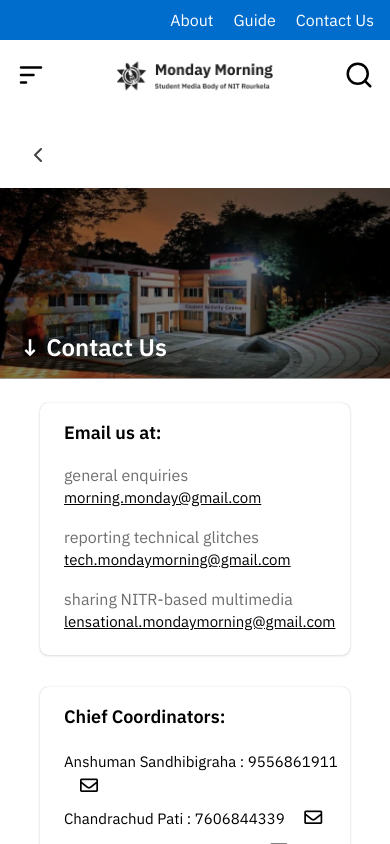
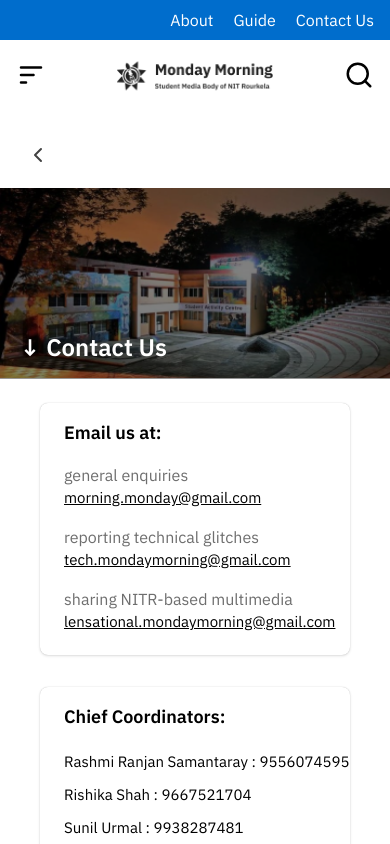
Before and after one commit to Monday-Morning/project-tahiti, a Next.js app in the folder client/: page /contact in a window 390 px wide. Shown: the top 844 px of the page. Built offline with nearby package versions, Linux system fonts and the light colour scheme.

Commit message:
chore: CC info 2022 update (#190)

```diff
--- a/client/src/assets/placeholder/contact.js
+++ b/client/src/assets/placeholder/contact.js
@@ -11,9 +11,9 @@
   ],
   cc_title: 'Chief Coordinators:',
   CCs: [
-    { name: 'Anshuman Sandhibigraha', number: '9556861911' },
-    { name: 'Chandrachud Pati', number: '7606844339' },
-    { name: 'Sai Vanshika', number: '7008160821' },
+    { name: 'Rashmi Ranjan Samantaray', number: '9556074595' },
+    { name: 'Rishika Shah', number: '9667521704' },
+    { name: 'Sunil Urmal', number: '9938287481' },
   ],
   socialMedia: {
     title: 'Social Media Handles',
--- a/client/src/components/contact/Details.js
+++ b/client/src/components/contact/Details.js
@@ -47,9 +47,6 @@
                 <Typography variant='body1'>
                   <span className={classes.cc}>
                     {cc.name} : {cc.number}{' '}
-                  </span>
-                  <span className={classes.messageIcon}>
-                    <i className='far fa-envelope'></i>
                   </span>
                 </Typography>
               </Grid>
@@ -223,13 +220,6 @@
   ccTitle: {
     paddingBottom: '16px',
   },
-  messageIcon: {
-    visibility: 'hidden',
-    [theme.breakpoints.down('xs')]: {
-      visibility: 'visible',
-      paddingLeft: '16px',
-    },
-  },
   mail: {
     padding: '8px 0px 8px 0px',
     [theme.breakpoints.down('xs')]: {
```
